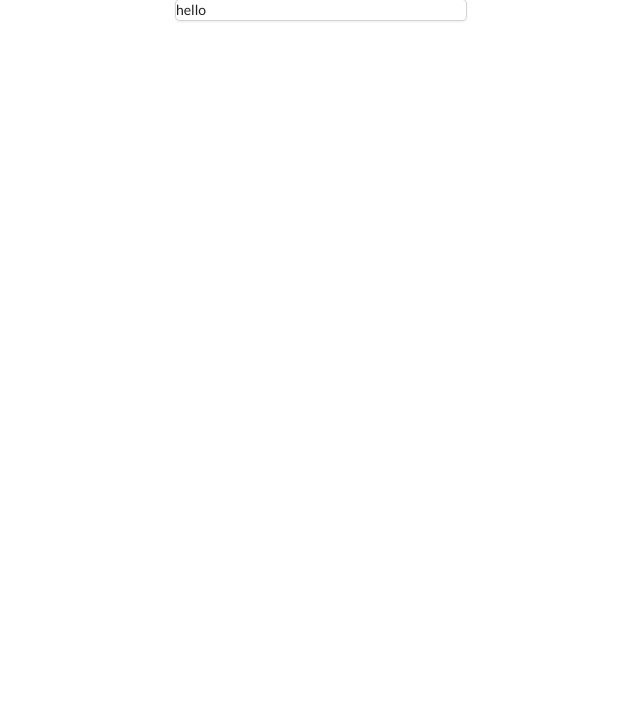
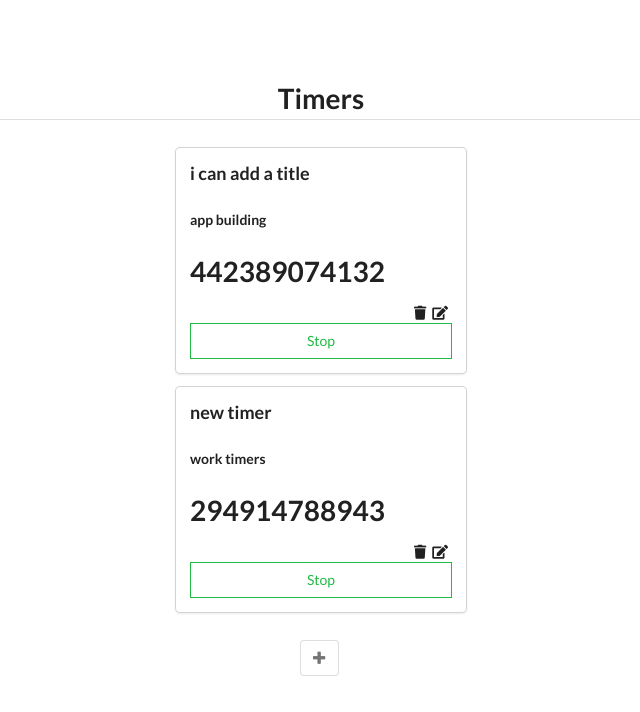
Before and after one commit to jennatuckerdeveloper/React-Timers, a React (Create React App) app: page / in a window 1280 px wide. Shown: the top 712 px of the page, without its empty margins (319-959 px from the left). Built offline with nearby package versions, Linux system fonts and the light colour scheme.

Commit message:
early comments with basic semantic styling

```diff
--- a/src/App.js
+++ b/src/App.js
@@ -1,11 +1,63 @@
 import React from 'react'
+import { useState } from 'react'
+import AddTimer from './components/AddTimer'
+import AllTimers from './components/AllTimers'
+import NewTimerButton from './components/NewTimerButton'
 
-export const App = () => {
+// DEV hardcoded state object
+
+const hardcodedTimers = [
+  {
+    "title": "i can add a title",
+    "project": "app building ",
+    "id": "ce936a9f-ca3b-4345-a0fa-0fa3e3a0f87c",
+    "elapsed": 442389074132,
+    "runningSince": 1456468632194
+  },
+  {
+    "title": "new timer ",
+    "project": "work timers",
+    "id": "de174572-0521-4971-8835-134fec7ecfea",
+    "elapsed": 294914788943,
+    "runningSince": null
+  }
+]
+
+
+const App = () => {
+
+  const [newTimerOpen, changeNewTimerOpen] = useState(false)
+  const [timers, updateTimers] = useState([])
+
+  const toggleNewTimerOpen = () => {
+    const newOpenState = !newTimerOpen
+    changeNewTimerOpen(newOpenState)
+  }
+
+  const addTimer = () => {
+    toggleNewTimerOpen()
+  }
+
   return (
-    <div className="ui centered card">
-      hello
-    </div>
+    <div id="main" class="main ui " style={{ marginTop: '6em' }}>
+      <h1 class="ui dividing centered header">Timers</h1>
+      <div className="ui column centered grid padded ">
+        <div className="column">
+          <AllTimers timers={hardcodedTimers} />
+
+          {newTimerOpen ?
+            <AddTimer addTimer={addTimer} toggleNewTimerOpen={toggleNewTimerOpen} /> :
+            <NewTimerButton toggleNewTimerOpen={toggleNewTimerOpen} />
+          }
+
+
+        </div>
+      </div >
+    </div >
   )
 }
 
+
+
+
 export default App
--- /dev/null
+++ b/src/components/AddTimer.js
@@ -0,0 +1,42 @@
+import React from 'react'
+import { useState } from 'react'
+
+
+const AddTimer = ({ addTimer, toggleNewTimerOpen }) => {
+
+  const [title, setTitle] = useState('')
+  const [project, setProject] = useState('')
+
+  const onSubmit = (e) => {
+    e.preventDefault()
+    if (title !== '') {
+      addTimer({ title, project })
+      setTitle('')
+      setProject('')
+    }
+  }
+
+  return (
+    <div className="ui centered card">
+      <div className="content">
+        <form className="ui form" onSubmit={onSubmit}>
+          <div className="field">
+            <label>Title</label>
+            <input type="text" value={title} onChange={(e) => setTitle(e.target.value)} />
+          </div>
+          <div className="field">
+
+            <label>Project</label>
+            <input type="text" value={project} onChange={(e) => setProject(e.target.value)} />
+          </div>
+          <div className="ui two bottom attached buttons">
+            <button className="ui basic blue button" type='submit'>Add</button>
+            <button className="ui basic red button" onClick={toggleNewTimerOpen}>Cancel</button>
+          </div>
+        </form >
+      </div>
+    </div>
+  )
+}
+
+export default AddTimer
--- /dev/null
+++ b/src/components/AllTimers.js
@@ -0,0 +1,18 @@
+import React from 'react'
+import Timer from './Timer'
+
+const AllTimers = ({ timers }) => {
+  return (
+    <div className='ui list' >
+      {
+        timers.map((timer) => {
+          return (
+            <Timer key={timer.id} timer={timer} />
+          )
+        })
+      }
+    </div >
+  )
+}
+
+export default AllTimers
--- /dev/null
+++ b/src/components/EditTimer.js
@@ -0,0 +1,37 @@
+import React from 'react'
+import { useState } from 'react'
+
+const EditTimer = ({ editTimer, toggleEditTimerOpen }) => {
+  const [title, setTitle] = useState('')
+  const [project, setProject] = useState('')
+
+  const onSubmit = (e) => {
+    e.preventDefault()
+    if (title !== '') {
+      editTimer({ title, project })
+      setTitle('')
+      setProject('')
+    }
+  }
+
+  return (
+    <div className="ui centered card">
+      <div className="content">
+        <form className="ui form" onSubmit={onSubmit}>
+          <div className="field">
+            <label>Title</label>
+            <input type="text" value={title} onChange={(e) => setTitle(e.target.value)} />
+          </div>
+          <div>
+            <label>Project</label>
+            <input type="text" value={project} onChange={(e) => setProject(e.target.value)} />
+          </div>
+          <div className="ui two bottom attached buttons">
+            <button className="ui basic blue button" type='submit'>Edit</button>
+            <button className="ui basic red button" onClick={toggleEditTimerOpen}>Cancel</button>
+          </div>
+        </form >
+      </div> </div>
+  )
+}
+export default EditTimer
--- /dev/null
+++ b/src/components/NewTimerButton.js
@@ -0,0 +1,13 @@
+import React from 'react'
+
+const AddEditTimer = ({ toggleNewTimerOpen }) => {
+  return (
+    <div className='ui basic content center aligned segment'>
+      <button className='ui basic button icon' onClick={toggleNewTimerOpen}>
+        <i className="plus icon" />
+      </button>
+    </div>
+  )
+}
+
+export default AddEditTimer
--- /dev/null
+++ b/src/components/StartStopButton.js
@@ -0,0 +1,13 @@
+import React from 'react'
+
+const StartStopButton = ({ running }) => {
+  return (
+
+    <div
+      className={`ui attached basic button ${running ? 'red' : 'green'}`}>
+      {running ? 'Start' : 'Stop'}
+    </div>
+  )
+}
+
+export default StartStopButton
--- /dev/null
+++ b/src/components/Timer.js
@@ -0,0 +1,44 @@
+import React, { useState } from 'react'
+import StartStopButton from './StartStopButton'
+import EditTimer from './EditTimer'
+
+const Timer = ({ timer }) => {
+
+  const [editTimerOpen, setEditTimerOpen] = useState(false)
+
+  return (
+    <div className="ui centered card">
+      <div className="content">
+        {editTimerOpen ? <EditTimer /> :
+          <div>
+            <h3> {timer.title} </h3>
+            <h5> {timer.project} </h5>
+            <h1> {timer.elapsed} </h1>
+            {/* <button onClick={() => setEditTimerOpen(!editTimerOpen)}>edit</button> */}
+
+            <div className='ui container' style={{ height: '20px' }}>
+              <div
+                className="right floated edit icon"
+              // onClick={this.props.onEditClick}
+              >
+                <i className="edit icon" />
+              </div>
+              <div
+                className="right floated trash icon"
+              // onClick={this.handleTrashClick}
+              >
+                <i className="trash icon" />
+              </div>
+            </div>
+            <StartStopButton />
+          </div>
+        }
+      </div>
+    </div>
+
+
+
+  )
+}
+
+export default Timer
```
Also changed, not shown: src/index.js (+6 -6 lines), package.json (line endings or trailing spaces), src/index.css (deleted), 1 other file (tests, documents, lock files or other folders).
